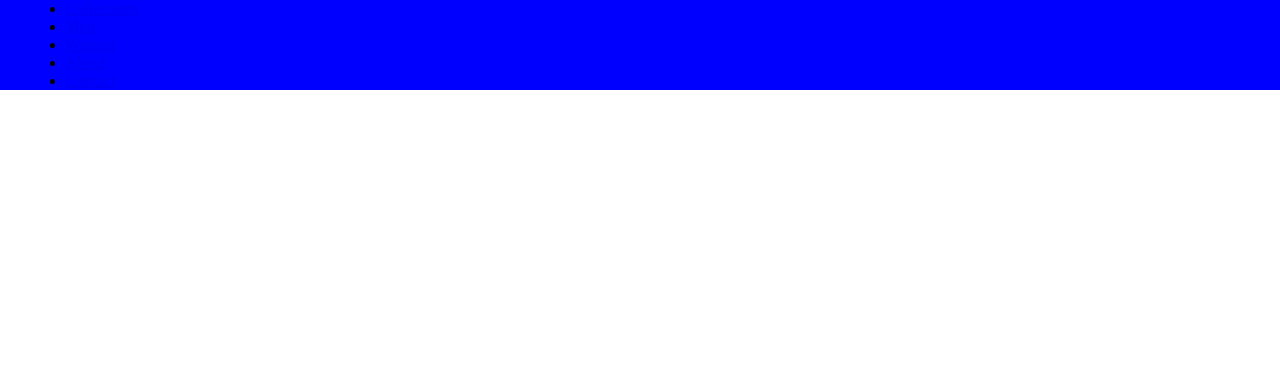
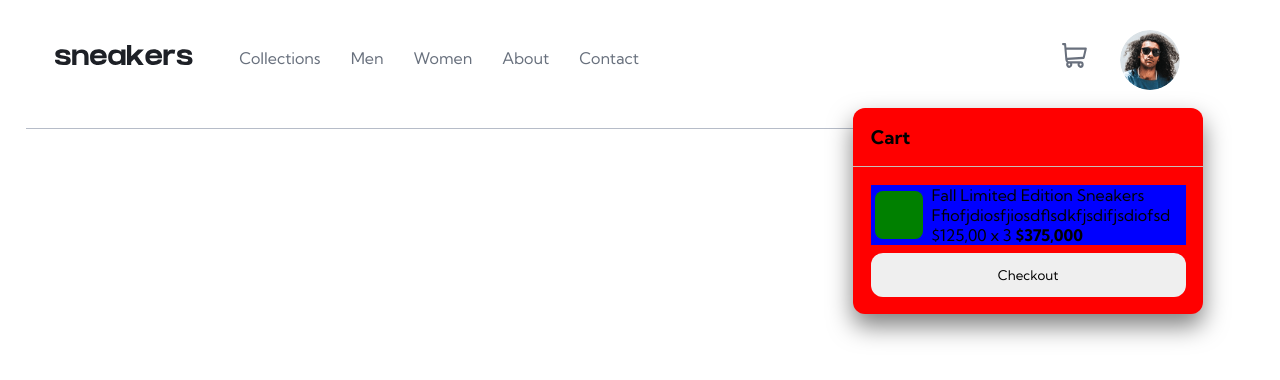
Before and after one commit to 484Irgang/FEM-Ecommerce-product, a Vue app in the folder Ecommerce/: page / in a window 1280 px wide. Shown: the top 380 px of the page. Built offline with nearby package versions, Linux system fonts and the light colour scheme.

Commit message:
Criando componente header e adicionando elementos

```diff
--- a/Ecommerce/src/App.vue
+++ b/Ecommerce/src/App.vue
@@ -13,14 +13,16 @@
 </template>
 
 <style>
+  @import url('https://fonts.googleapis.com/css2?family=Kumbh+Sans:wght@400;700&display=swap');
   *{
     margin: 0;
     padding: 0;
     box-sizing: border-box;
+    font-family: 'kumbh sans', sans-serif;
   }
   .container{
     width: 100%;
-    max-width: 1200px;
+    max-width: 120k0px;
     padding: 0 2%;
     margin: auto;
   }
--- a/Ecommerce/src/components/Header.vue
+++ b/Ecommerce/src/components/Header.vue
@@ -1,10 +1,18 @@
 <script>
-
+	export default{
+		data() {
+			return {
+				count: 0
+			}
+		}
+	}
 </script>
 
 <template>
 	<header>
 		<div class="container">
+
+			<div class="box-nav">
 				<div class="logo"></div>
 				<ul>
 					<li><a href="#">Collections</a></li>
@@ -13,14 +21,158 @@
 					<li><a href="#">About</a></li>
 					<li><a href="#">Contact</a></li>
 				</ul>
-			<div class="cart"></div>
+			</div>
+
+			<div class="cart">
+				<div v-show="count > 0" class="count-items-cart">
+					<span v-if="count <= 99">{{count}}</span>
+					<span v-else>+99</span>
+				</div>
+			</div>
 			<div class="img-profile"></div>
+
+			<div class="box-cart">
+				<h3>Cart</h3>
+				<nav>
+					<div class="product-in-cart">
+						<div class="img-cart-product"></div>
+						<div class="desc-cart-product">
+							<p>Fall Limited Edition Sneakers Ffiofjdiosfjiosdflsdkfjsdifjsdiofsd</p>
+							<p>$125,00 x 3 <b>$375,000</b></p>
 						</div>
+					</div>
+					<button>Checkout</button>
+				</nav>
+			</div>
+		</div><!-- CONTAINER -->
 	</header>
 </template>
 
 <style scoped>
 	header{
-		background: blue;
+		padding: 30px 6% 0 2%;
+	}
+	.container{
+		position: relative;
+		display: flex;
+		flex-wrap: wrap;
+		align-items: center;
+		justify-content: space-between;
+		border-bottom: 1px solid hsl(220, 14%, 75%);
+	}
+	.box-nav{
+		display: flex;
+	}
+	.logo{
+		width: 150px;
+		height: 50px;
+		background-image: url("../assets/logo.svg");
+		background-position: center;
+		background-repeat: no-repeat;
+	}
+	.box-nav ul{
+		display: flex;
+		flex-wrap: wrap;
+		margin-left: 25px;
+	}
+	.box-nav li{
+		padding: 18px 15px 60px 15px;
+		display: flex;
+		align-items: center;
+	}
+	.box-nav li:hover{
+		border-bottom: 2px solid hsl(26, 100%, 55%);
+	}
+	.box-nav a{
+		text-decoration: none;
+		color: hsl(219, 9%, 45%);
+		font-weight: 400;
+	}
+	.box-nav li:hover a{
+		color: hsl(220, 13%, 13%);
+	}
+	.cart{
+		width: 50px;
+		height: 50px;
+		background-image: url("../assets/icon-cart.svg");
+		background-size: 50% 50%;
+		background-position: center;
+		background-repeat: no-repeat;
+		margin-left: auto;
+		align-self: flex-start;
+		border-radius: 50%;
+		cursor: pointer;
+		position: relative;
+	}
+	.count-items-cart{
+		width: 20px;
+		height: 20px;
+		background-color: hsl(26, 100%, 55%);
+		position: absolute;
+		right: 0;
+		border-radius: 50%;
+		display: flex;
+		align-items: center;
+		justify-content: center;
+	}
+	.count-items-cart span{
+		color: #FFFFFF;
+		font-size: 12px;
+		font-weight: 700;
+	}
+	.img-profile{
+		width: 60px;
+		height: 60px;
+		background-image: url("../assets/image-avatar.png");
+		background-size: 100% 100%;
+		background-position: center;
+		margin-left: 20px;
+		align-self: flex-start;
+		border-radius: 50%;
+		cursor: pointer;
+
+	}
+	.box-cart{
+		width: 100%;
+		max-width: 350px;
+		max-height: 300px;
+		background-color: red;
+		position: absolute;
+		top: 80%;
+		right: 0;
+		border-radius: 12px;
+		box-shadow: 0 12px 25px rgba(0,0,0,0.5);
+		overflow-y: auto;
+	}
+	.box-cart h3{
+		border-bottom: 1px solid hsl(24, 14%, 75%);
+		padding: 5%;
+	}
+	.box-cart nav{
+		padding: 5%;
+	}
+	.box-cart nav button{
+		width: 100%;
+		padding: 14px;
+		border-radius: 12px;
+		border: none;
+	}
+	.product-in-cart{
+		display: flex;
+		width: 100%;
+		flex-wrap: wrap;
+		background-color: blue;
+		justify-content: space-around;
+		align-items: center;
+		margin-bottom: 8px;
+	}
+	.img-cart-product{
+		width: 48px;
+		height: 48px;
+		background-color: green;
+		border-radius: 8px;
+	}
+	.desc-cart-product{
+		max-width: 250px;
 	}
 </style>
```
Lines whose indentation alone changed are shown as unchanged.
